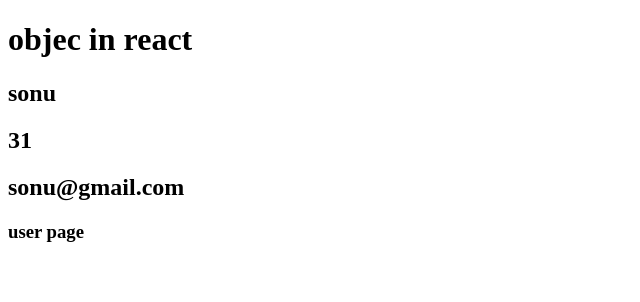
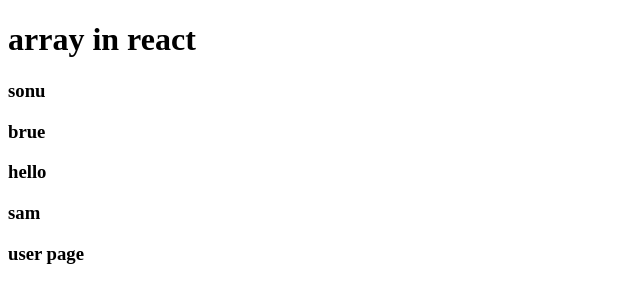
Before and after one commit to Sonukumar201995/React-practice-03, a React (Vite) app: page / in a window 1280 px wide. Shown: the top 302 px of the page, without its empty margins (0-640 px from the left). Built offline with nearby package versions, Linux system fonts and the light colour scheme.

Commit message:
array in react

```diff
--- a/src/App.jsx
+++ b/src/App.jsx
@@ -3,18 +3,15 @@ import User from "./User";
 function App()
 {
 
-
- const data={
-  name:"sonu",
-  age:31,
-  email:"sonu@gmail.com"
- }
+let data=["sonu","brue","hello","sam"]
   return (
     <>
-      <h1>objec in react</h1>
-      <h2>{data.name}</h2>
-      <h2>{data.age}</h2>
-      <h2>{data.email}</h2>
+      <h1>array in react</h1>
+      {
+        data.map((value,index)=>(
+          <h3 key={index}>{value}</h3>
+        ))
+      }
     <User/>
     </>
   )
```
